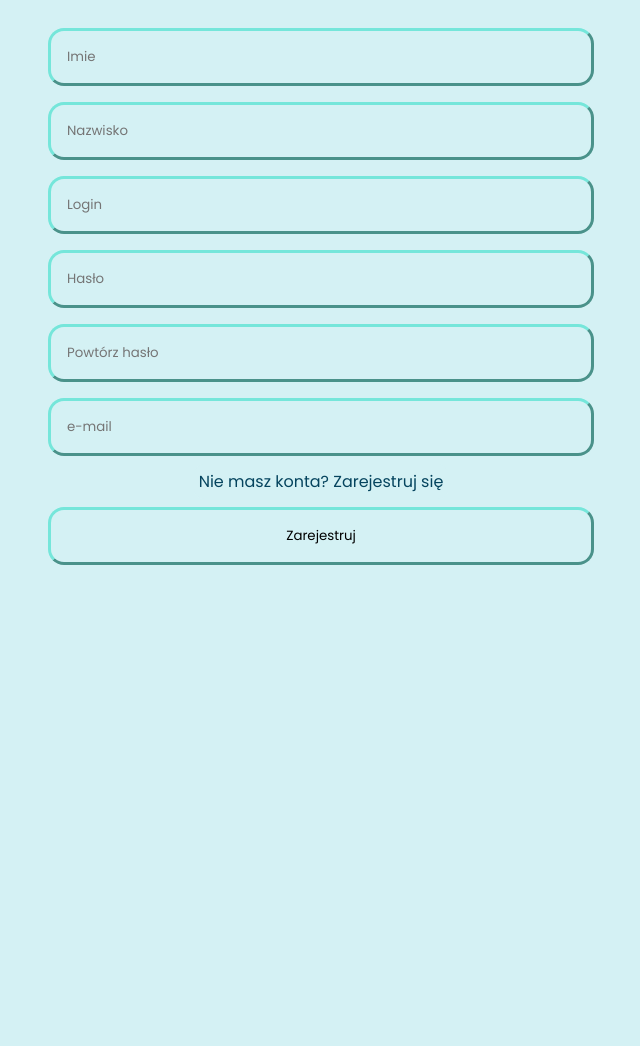
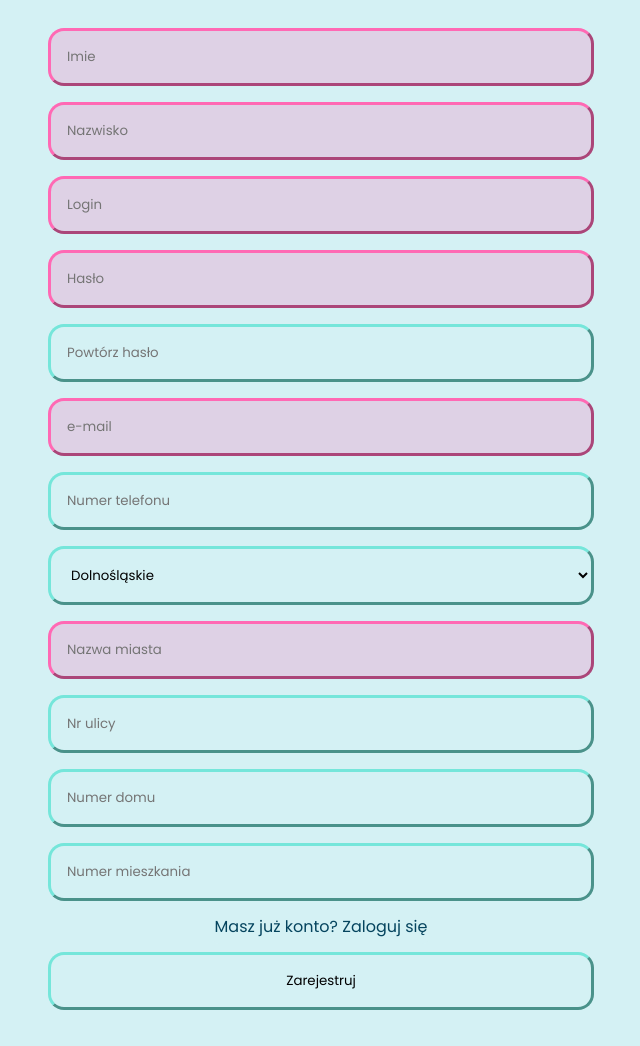
Before and after one commit to Jaciesune/Sklep_projekt, a PHP site: page /register_form.php in a window 1280 px wide. Shown: the part 80-1126 px from the top of the page, without its empty margins (319-959 px from the left). Before the commit the page ends 645 px from the top, so only its background shows below. Run offline with PHP 8.4, Linux system fonts and the light colour scheme.

Commit message:
updating register form

```diff
--- a/components/header.php
+++ b/components/header.php
@@ -24,6 +24,11 @@
         shopping_cart
       </span>
       Twój Koszyk</a>
+      <a href="user_settings.php"><span class="material-icons">
+        settings
+      </span>
+      Ustawienia
+      </a>
     <?php
     } else {
     ?>
--- a/register_form.php
+++ b/register_form.php
@@ -6,19 +6,50 @@ include_once "components/nav.php";
 
 <main>
   <div class="form">
-    <form method="POST" action="register.php">
-    <input type="text" name="name" placeholder="Imie">
-      <input type="text" name="last_name" placeholder="Nazwisko">
-      <input type="text" name="login" placeholder="Login">
-      <input type="password" name="pass" placeholder="Hasło">
-      <input type="password" name="pass2" placeholder="Powtórz hasło">
-      <input type="email" name="mail" placeholder="e-mail">
-      <a href="register_form.html">Nie masz konta? Zarejestruj się</a>
+    <form method="POST" action="register.php" id="form">
+      <input type="text" name="name" placeholder="Imie" id="name" pattern="^[^0-9]+$" title="Nie może zawierać cyfr" required>
+      <input type="text" name="last_name" placeholder="Nazwisko" id="last_name" pattern="^[^0-9]+$" title="Nie może zawierać cyfr" required>
+      <input type="text" name="login" placeholder="Login" id="username" required>
+      <input type="password" name="pass" placeholder="Hasło" id="pass" minlength="8" required>
+      <input type="password" name="pass2" placeholder="Powtórz hasło" id="pass2" minlength="8" disabled>
+      <input type="email" name="mail" placeholder="e-mail" id="email" required>
+      <input type="text" name="phone_number" placeholder="Numer telefonu" id="phone_number" pattern="^[0-9]{9}$">
+      <select name="woj" id="woj" required>
+        <option value='dolnośląskie'>Dolnośląskie</option>
+        <option value='kujawsko-pomorskie'>Kujawsko-pomorskie</option>
+        <option value='lubelskie'>Lubelski</option>
+        <option value='lubuskie'>Lubuski</option>
+        <option value='łódzkie'>Łódzki</option>
+        <option value='małopolskie'>Małopolskie</option>
+        <option value='mazowieckie'>Mazowieckie</option>
+        <option value='opolskie'>Opolski</option>
+        <option value='podkarpackie'>Podkarpackie</option>
+        <option value='pomorskie'>Pomorskie</option>
+        <option value='śląskie'>Śląski</option>
+        <option value='świętokrzyskie'>Świętokrzyskie</option>
+        <option value='warmińsko-mazurskie'>Warmińsko-mazurskie</option>
+        <option value='wielkopolskie'>Wielkopolski</option>
+        <option value='zachodniopomorskie'>Zachodniopomorskie</option>
+      </select>
+      <input type="text" name="city_name" placeholder="Nazwa miasta" id="city_name" pattern="^[^0-9]+$" title="Nie może zawierać cyfr" required>
+      <input type="text" name="street_name" placeholder="Nr ulicy" id="st_nr">
+      <input type="text" name="house_nr" placeholder="Numer domu" id="home_nr">
+      <input type="text" name="apart_nr" placeholder="Numer mieszkania" id="apart_nr">
+      <a href="login_form.html">Masz już konto? Zaloguj się</a>
       <input type="submit" value="Zarejestruj" class="send">
     </form>
   </div>
 </main>
 
+<script>
+  const pass = document.querySelector('#pass');
+  const pass2 = document.querySelector('#pass2');
+
+  pass.addEventListener('keyup', () => {
+    pass2.value = pass.value
+  })
+</script>
+
 <?php
 include_once "components/foot.php";
 ?>
--- a/styles/style.css
+++ b/styles/style.css
@@ -234,3 +234,16 @@ img {
     padding: 1rem;
     border-radius: 0.5rem;
 }
+
+input:invalid {
+    border-color: hotpink;
+    background-color: rgba(255, 105, 180, 0.24);
+}
+
+input:focus {
+    outline: none;
+}
+input[type="number"]:out-of-range {
+    border-color: hotpink;
+    background-color: rgba(255, 105, 180, 0.24);
+}
--- a/styles/style_form.css
+++ b/styles/style_form.css
@@ -33,7 +33,7 @@
     width: 60%;
 }
 
-.form input {
+.form input, .form select {
     text-decoration: none;
     width: 100%;
     margin-top: 0.5rem;
```
Also changed, not shown: register.php (+10 -0 lines), user_settings.php (added, +33 -0 lines).
